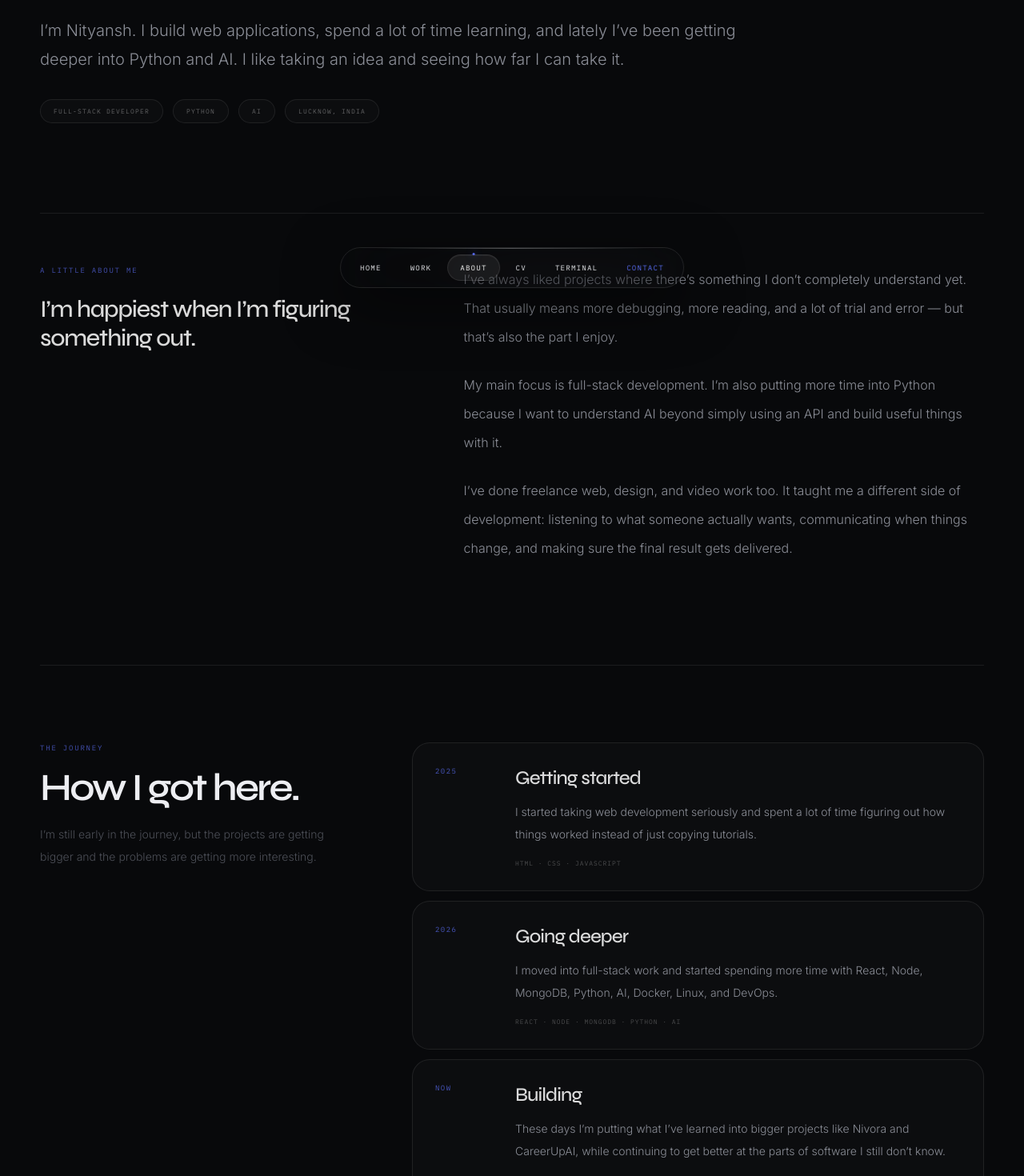
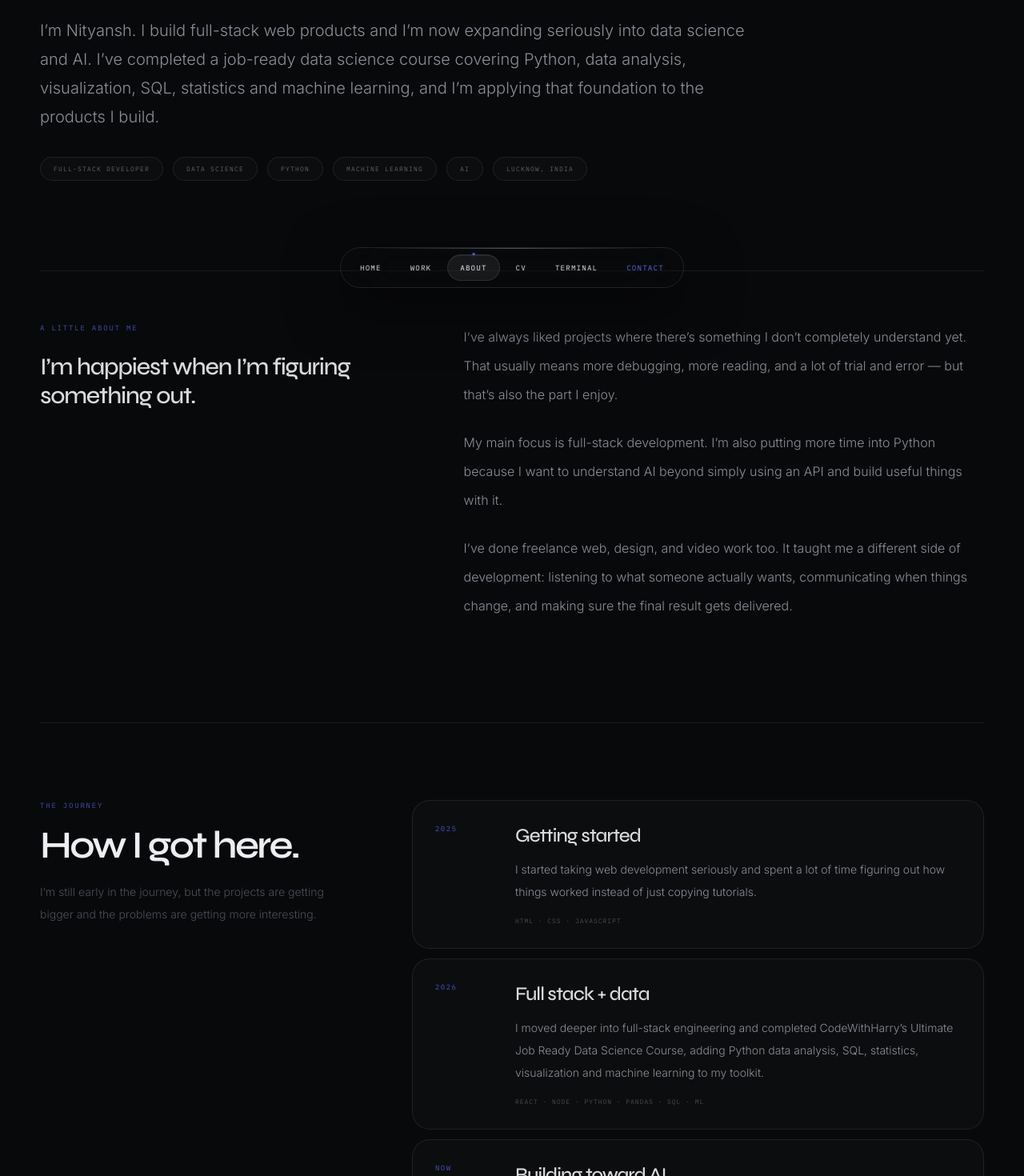
Before and after one commit to nityansh19/nityansh-portfolio, a Next.js app: page /about in a window 1280 px wide. Shown: the part 420-1890 px from the top of the page at 80% size. Built offline with nearby package versions, Linux system fonts and the light colour scheme.

Commit message:
feat: refresh about page for data science direction

```diff
--- a/components/AboutExperienceV2.tsx
+++ b/components/AboutExperienceV2.tsx
@@ -5,8 +5,8 @@ import Link from "next/link";
 
 const journey = [
   ["2025", "Getting started", "I started taking web development seriously and spent a lot of time figuring out how things worked instead of just copying tutorials.", "HTML · CSS · JavaScript"],
-  ["2026", "Going deeper", "I moved into full-stack work and started spending more time with React, Node, MongoDB, Python, AI, Docker, Linux, and DevOps.", "React · Node · MongoDB · Python · AI"],
-  ["NOW", "Building", "These days I’m putting what I’ve learned into bigger projects like Nivora and CareerUpAI, while continuing to get better at the parts of software I still don’t know.", "Nivora · CareerUpAI · Full Stack"],
+  ["2026", "Full stack + data", "I moved deeper into full-stack engineering and completed CodeWithHarry’s Ultimate Job Ready Data Science Course, adding Python data analysis, SQL, statistics, visualization and machine learning to my toolkit.", "React · Node · Python · Pandas · SQL · ML"],
+  ["NOW", "Building toward AI", "I’m combining product engineering with data science — building projects like CareerUpAI while strengthening machine learning, LLM and data-system skills.", "CareerUpAI · Data Science · AI Systems"],
 ];
 
 const work = [
@@ -16,10 +16,12 @@ const work = [
 ];
 
 const stack = [
-  ["Frontend", "React · TypeScript · JavaScript · Tailwind", "UI / MOTION / UX"],
+  ["Frontend", "React · Next.js · TypeScript · JavaScript · Tailwind", "UI / MOTION / UX"],
   ["Backend", "Node.js · Express · Flask · Django · REST APIs", "API / LOGIC / SERVICES"],
-  ["Data", "MongoDB · MySQL · Firebase", "DATA / MODELS / FLOW"],
-  ["Engineering", "Python · AI · Docker · Linux · Git · GitHub", "PYTHON / AI / INFRA"],
+  ["Data Science", "Python · NumPy · Pandas · SQL · Jupyter · Google Colab", "ANALYZE / CLEAN / EXPLORE"],
+  ["ML & Visualization", "scikit-learn · Matplotlib · Seaborn · Statistics · Probability", "MODEL / VISUALIZE / EVALUATE"],
+  ["Data & Cloud", "MongoDB · MySQL · Supabase · Firebase", "DATA / MODELS / PERSISTENCE"],
+  ["Engineering & AI", "Git · GitHub · Docker · Linux · LLMs · RAG", "SHIP / AUTOMATE / AI"],
 ];
 
 const principles = [
@@ -38,8 +40,8 @@ export default function AboutExperienceV2() {
         <header className="max-w-5xl">
           <p className="font-mono text-[9px] uppercase tracking-[0.22em] text-accent/70">About / Me</p>
           <h1 className="mt-5 font-display text-[clamp(3.5rem,9vw,8rem)] font-semibold leading-[0.86] tracking-[-0.07em]">A developer<br />who likes to build.</h1>
-          <p className="mt-8 max-w-4xl text-lg leading-8 text-ink-dim sm:text-xl sm:leading-9">I’m Nityansh. I build web applications, spend a lot of time learning, and lately I’ve been getting deeper into Python and AI. I like taking an idea and seeing how far I can take it.</p>
-          <div className="mt-8 flex flex-wrap gap-3">{["Full-Stack Developer", "Python", "AI", "Lucknow, India"].map((item) => <span key={item} className="rounded-full border border-white/[0.08] bg-white/[0.02] px-4 py-2 font-mono text-[8px] uppercase tracking-[0.15em] text-white/35">{item}</span>)}</div>
+          <p className="mt-8 max-w-4xl text-lg leading-8 text-ink-dim sm:text-xl sm:leading-9">I’m Nityansh. I build full-stack web products and I’m now expanding seriously into data science and AI. I’ve completed a job-ready data science course covering Python, data analysis, visualization, SQL, statistics and machine learning, and I’m applying that foundation to the products I build.</p>
+          <div className="mt-8 flex flex-wrap gap-3">{["Full-Stack Developer", "Data Science", "Python", "Machine Learning", "AI", "Lucknow, India"].map((item) => <span key={item} className="rounded-full border border-white/[0.08] bg-white/[0.02] px-4 py-2 font-mono text-[8px] uppercase tracking-[0.15em] text-white/35">{item}</span>)}</div>
         </header>
 
         <section className="mt-20 grid gap-12 border-t border-line pt-12 md:mt-28 md:grid-cols-[0.8fr_1.2fr] md:gap-24 md:pt-16">
```
